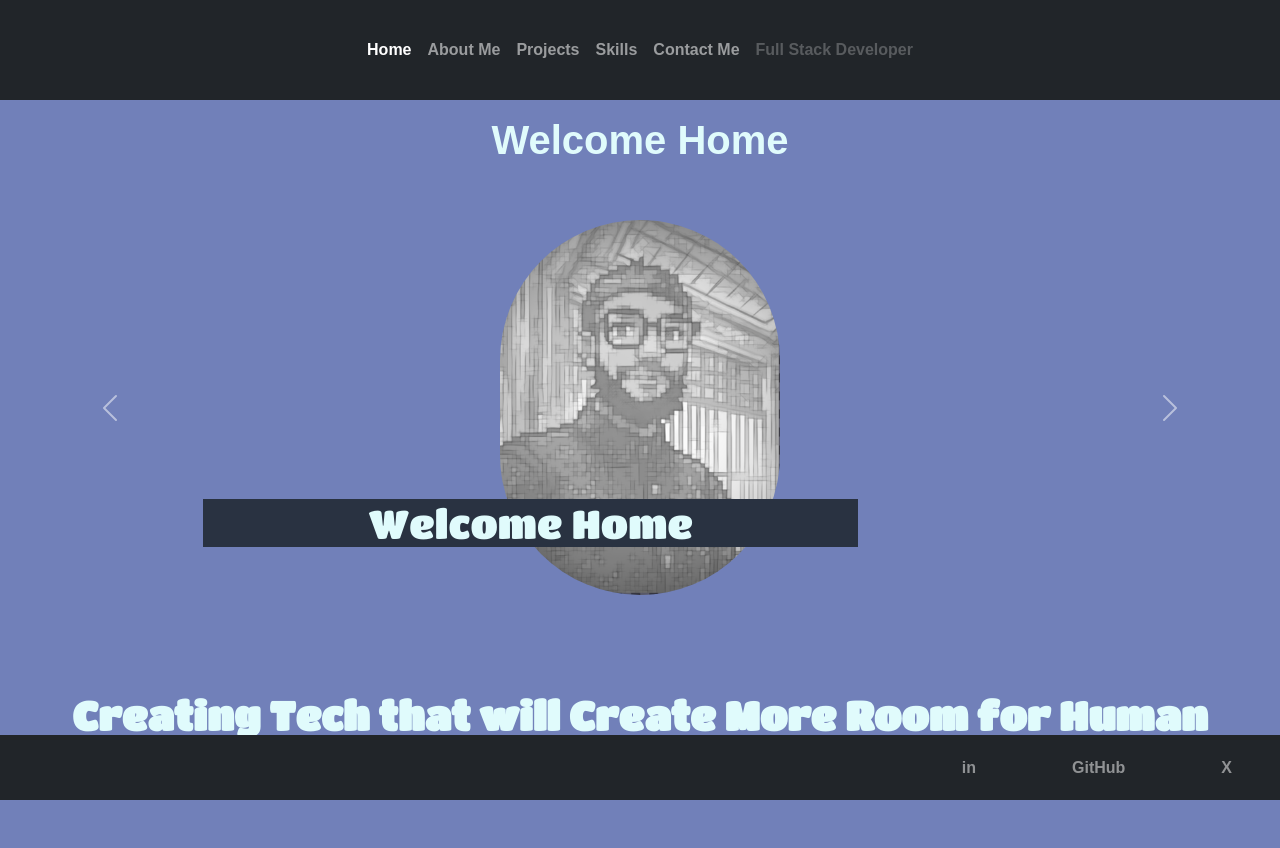
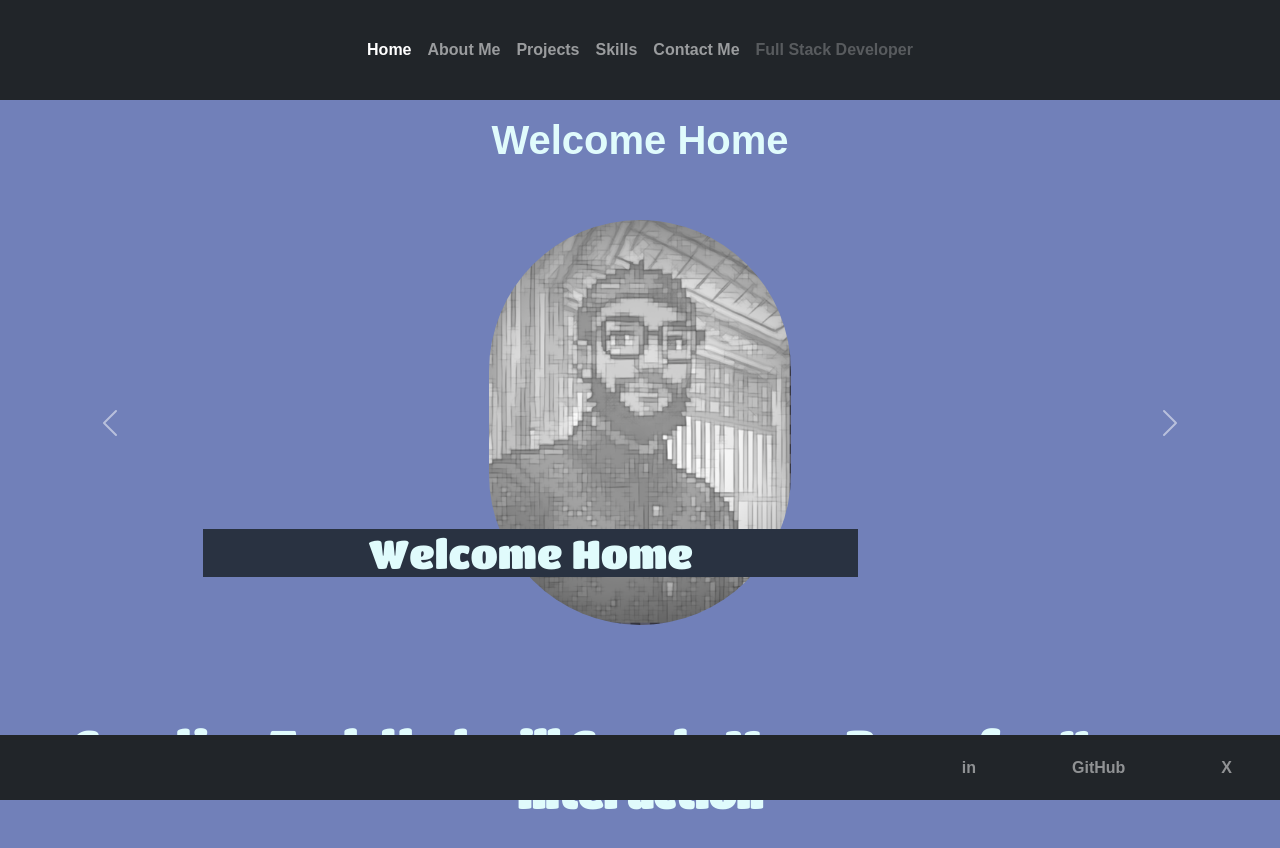
Before and after one commit to TheKhalidGibson/ReactPortfolio, a React (Vite) app: page / in a window 1280 px wide. Shown: the top 848 px of the page. Built offline with nearby package versions, Linux system fonts and the light colour scheme; a web font is replaced by a local one.

Commit message:
Increased the height of the carousel

```diff
--- a/src/assets/style.css
+++ b/src/assets/style.css
@@ -20,8 +20,9 @@ opacity: 96%;
 
 .carousel-img{
 
-	height: 375px;
+	height: 405px;
 	align-items: center;
+	/* justify-content: center; */
 
 }
 
```
